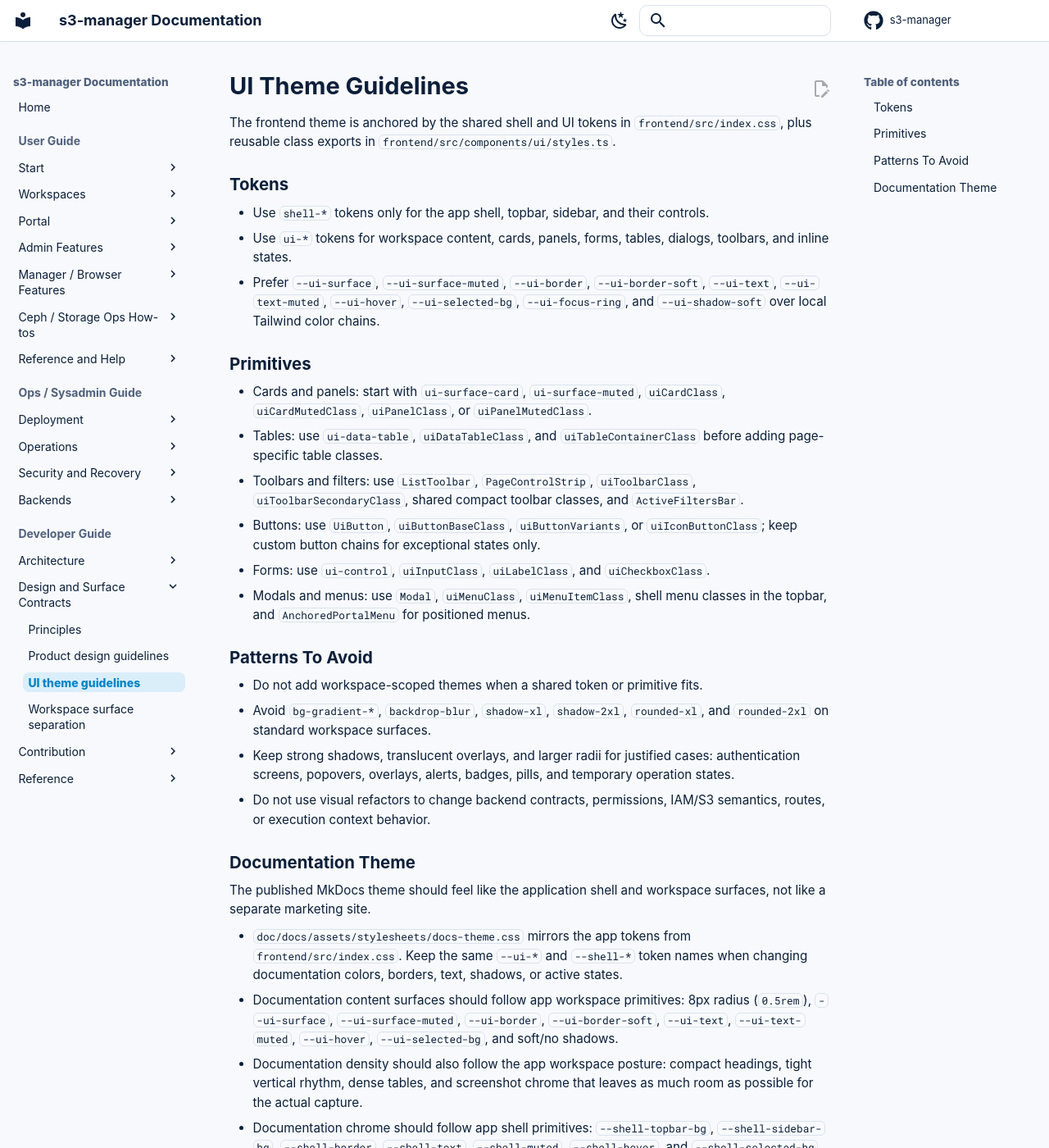
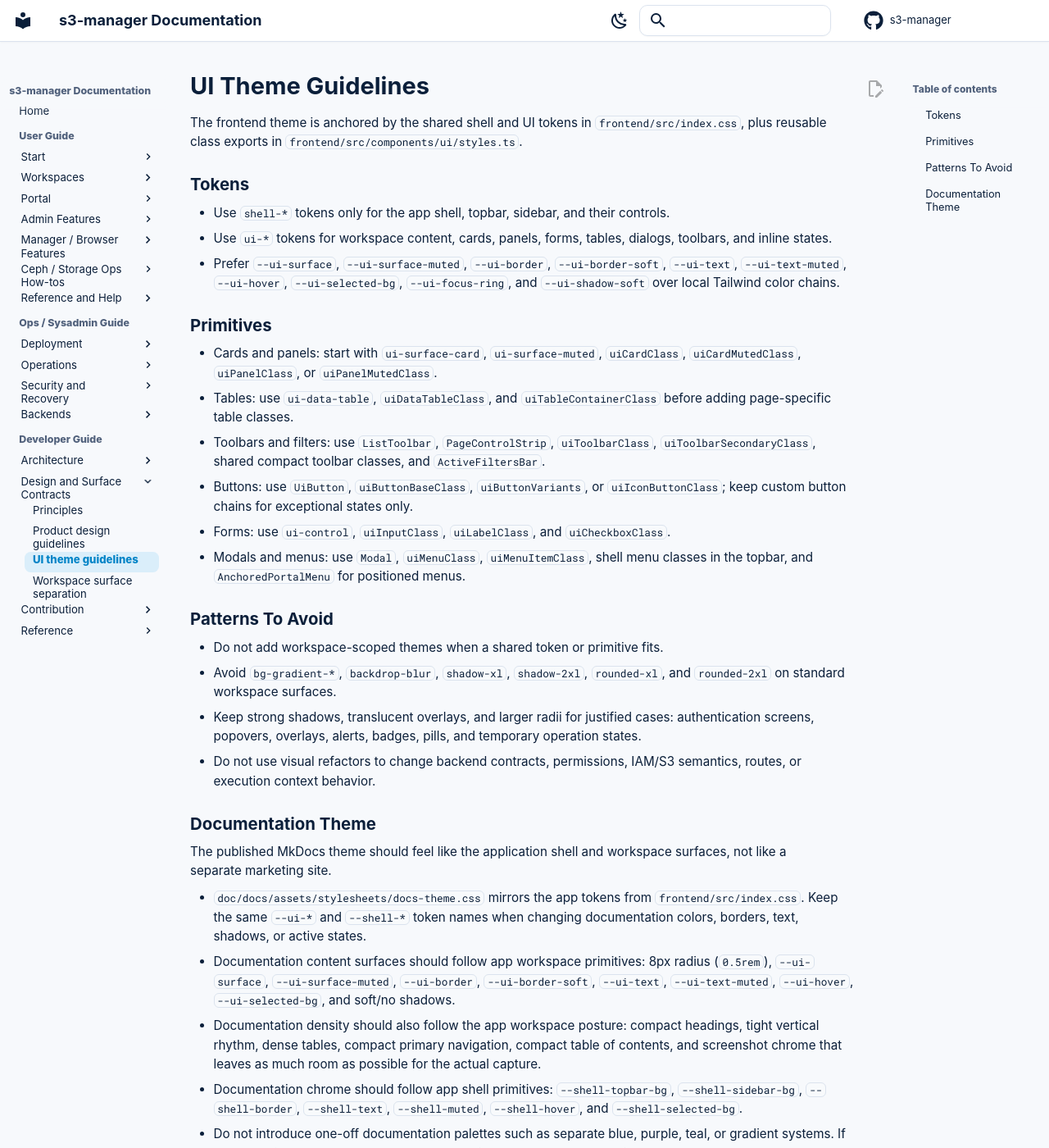
Before and after one commit to ksperis/s3-manager, an MkDocs documentation site: the page built from doc/docs/developer/ui-theme-guidelines.md, in a window 1280 px wide and 1400 px high. Shown: the whole window at 82% size. Built offline with MkDocs 1.6.1 and Material for MkDocs 9.7.7, drawn with Linux system fonts in a browser that asks for light colours; comment, search, counter and statistics services are not loaded.

Commit message:
docs(docs): compact documentation navigation chrome
Why:
Keep the published documentation aligned with the application's compact operational layout, including the primary navigation and table of contents chrome.

What:
- Compact MkDocs primary sidebar width, item rhythm, nested spacing, and scrollbar behavior with the shared shell tokens.
- Compact the right table of contents width, link density, and active state while preserving scanability.
- Keep mobile typography and tables from reverting to the larger MkDocs defaults and document the navigation-density rule.

Validation:
- rtk git diff --check -- doc
- rtk npm --prefix frontend run docs:screenshots:check
- rtk python3 -m mkdocs build --strict --config-file doc/mkdocs.yml --site-dir /private/tmp/s3-manager-docs-compact-nav
- rtk node /private/tmp/s3-manager-docs-compact-nav-smoke.mjs

```diff
--- a/doc/docs/assets/stylesheets/docs-theme.css
+++ b/doc/docs/assets/stylesheets/docs-theme.css
@@ -325,6 +325,7 @@ body {
   color: var(--s3-docs-muted);
   font-size: 0.68rem;
   font-weight: 760;
+  line-height: 1.25;
 }
 
 .md-nav__link {
@@ -348,6 +349,134 @@ body {
 .md-nav--secondary .md-nav__link {
   border-left: 2px solid transparent;
   padding-left: 0.5rem;
+}
+
+.md-nav--secondary .md-nav__link--active {
+  border-left-color: var(--md-accent-fg-color);
+}
+
+.md-sidebar__scrollwrap {
+  margin: 0;
+  overscroll-behavior: contain;
+  scrollbar-color: transparent transparent;
+  scrollbar-width: none;
+}
+
+.md-sidebar__scrollwrap:hover,
+.md-sidebar__scrollwrap:focus-within {
+  scrollbar-color: var(--shell-icon-muted) transparent;
+  scrollbar-width: thin;
+}
+
+.md-sidebar__scrollwrap::-webkit-scrollbar {
+  width: 6px;
+}
+
+.md-sidebar__scrollwrap::-webkit-scrollbar-track {
+  background: transparent;
+}
+
+.md-sidebar__scrollwrap::-webkit-scrollbar-thumb {
+  min-height: 40px;
+  border: 2px solid transparent;
+  border-radius: 999px;
+  background-clip: content-box;
+  background-color: transparent;
+}
+
+.md-sidebar__scrollwrap:hover::-webkit-scrollbar-thumb,
+.md-sidebar__scrollwrap:focus-within::-webkit-scrollbar-thumb {
+  background-color: var(--shell-icon-muted);
+}
+
+.md-sidebar__scrollwrap::-webkit-scrollbar-thumb:hover {
+  background-color: var(--shell-icon);
+}
+
+.md-sidebar--primary .md-sidebar__inner,
+.md-sidebar--secondary .md-sidebar__inner {
+  padding: 0.28rem 0.28rem 0.6rem;
+}
+
+.md-sidebar--primary .md-nav {
+  font-size: 0.66rem;
+  line-height: 1.24;
+}
+
+.md-sidebar--primary .md-nav__title {
+  margin: 0.15rem 0 0.25rem;
+  padding: 0.12rem 0.28rem;
+  font-size: 0.62rem;
+  line-height: 1.22;
+}
+
+.md-sidebar--primary .md-nav__list {
+  display: grid;
+  gap: 0.02rem;
+}
+
+.md-sidebar--primary .md-nav__item {
+  margin: 0;
+}
+
+.md-sidebar--primary .md-nav__link {
+  min-height: 1.25rem;
+  margin-top: 0;
+  padding: 0.07rem 0.28rem;
+  font-size: 0.66rem;
+  line-height: 1.22;
+}
+
+.md-sidebar--primary .md-nav__item--section > .md-nav__link {
+  margin-top: 0.28rem;
+  font-size: 0.62rem;
+  font-weight: 760;
+  line-height: 1.22;
+}
+
+.md-sidebar--primary .md-nav__item--section:first-child > .md-nav__link {
+  margin-top: 0;
+}
+
+.md-sidebar--primary .md-nav__icon {
+  width: 0.82rem;
+  height: 0.82rem;
+}
+
+.md-sidebar--primary .md-nav[data-md-level="1"] .md-nav__link {
+  padding-left: 0.4rem;
+}
+
+.md-sidebar--primary .md-nav[data-md-level="2"] .md-nav__link {
+  padding-left: 0.52rem;
+}
+
+.md-sidebar--secondary .md-sidebar__inner {
+  padding-inline: 0.22rem;
+}
+
+.md-nav--secondary .md-nav__title {
+  margin: 0.1rem 0 0.28rem;
+  padding: 0.1rem 0.26rem;
+  font-size: 0.6rem;
+  line-height: 1.2;
+}
+
+.md-nav--secondary .md-nav__list {
+  display: grid;
+  gap: 0.02rem;
+}
+
+.md-nav--secondary .md-nav__item {
+  margin: 0;
+}
+
+.md-nav--secondary .md-nav__link {
+  min-height: 1.18rem;
+  padding: 0.08rem 0.2rem 0.08rem 0.34rem;
+  border-left: 2px solid transparent;
+  font-size: 0.64rem;
+  line-height: 1.22;
 }
 
 .md-nav--secondary .md-nav__link--active {
@@ -391,7 +520,11 @@ body {
   }
 
   .md-sidebar--primary {
-    width: 12.8rem;
+    width: 10.4rem;
+  }
+
+  .md-sidebar--secondary {
+    width: 8.8rem;
   }
 }
 
@@ -444,26 +577,29 @@ body {
   }
 
   .md-typeset {
-    font-size: 0.82rem;
+    font-size: 0.76rem;
+    line-height: 1.54;
   }
 
   .md-typeset h1 {
-    font-size: 1.75rem;
+    font-size: 1.34rem;
+    line-height: 1.2;
   }
 
   .md-typeset h2 {
-    margin-top: 2rem;
-    font-size: 1.25rem;
+    margin-top: 1.28rem;
+    font-size: 0.98rem;
   }
 
   .md-typeset table:not([class]) {
     width: 100%;
     min-width: 100%;
-    font-size: 0.68rem;
+    font-size: 0.66rem;
+    line-height: 1.44;
   }
 
   .md-typeset table:not([class]) th,
   .md-typeset table:not([class]) td {
-    padding: 0.68rem 0.55rem;
+    padding: 0.42rem 0.55rem;
   }
 }
--- a/doc/docs/developer/ui-theme-guidelines.md
+++ b/doc/docs/developer/ui-theme-guidelines.md
@@ -56,8 +56,9 @@ surfaces, not like a separate marketing site.
   `--ui-border`, `--ui-border-soft`, `--ui-text`, `--ui-text-muted`,
   `--ui-hover`, `--ui-selected-bg`, and soft/no shadows.
 - Documentation density should also follow the app workspace posture: compact
-  headings, tight vertical rhythm, dense tables, and screenshot chrome that
-  leaves as much room as possible for the actual capture.
+  headings, tight vertical rhythm, dense tables, compact primary navigation,
+  compact table of contents, and screenshot chrome that leaves as much room as
+  possible for the actual capture.
 - Documentation chrome should follow app shell primitives:
   `--shell-topbar-bg`, `--shell-sidebar-bg`, `--shell-border`,
   `--shell-text`, `--shell-muted`, `--shell-hover`, and
```
Also changed, not shown: doc/docs/developer/docs-maintenance.md (+2 -2 lines).
